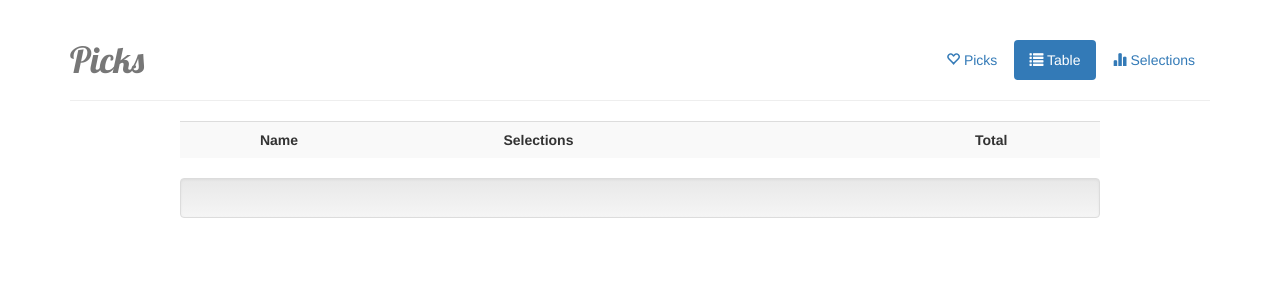
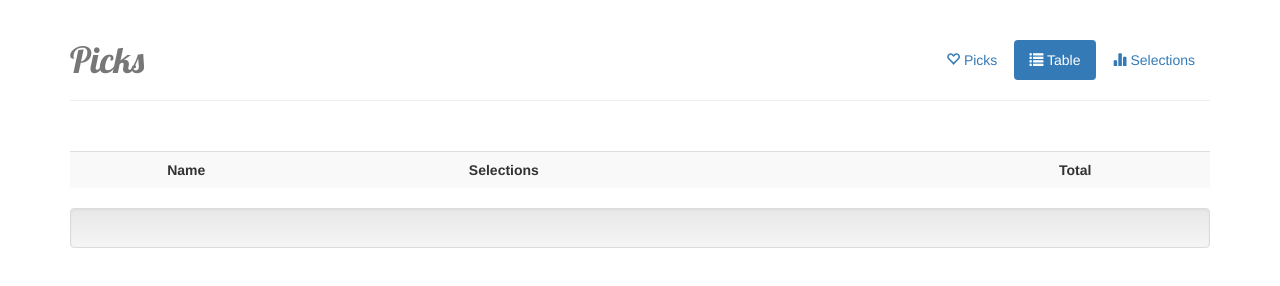
Before and after one commit to jamesmorgan/picks, a plain HTML site: page app/index.html at #/picks in a window 1280 px wide. Drawn offline with nearby package versions, Linux system fonts and the light colour scheme; some packages are replaced by stand-ins of ours; files that its build step writes are made by us from their sources; no server answers; files whose address does not match are found by name.

Commit message:
clearfix

```diff
--- a/app/index.html
+++ b/app/index.html
@@ -68,7 +68,9 @@
 
         <hr/>
 
-        <div ng-view class="col-sm-10 col-sm-offset-1">
+        <div class="col-sm-12">
+            <div ng-view class="row">
+            </div>
         </div>
 
     </div>
--- a/app/partials/table.html
+++ b/app/partials/table.html
@@ -1,4 +1,5 @@
 <h2 class="lobster pull-right">{{ game.name }}</h2>
+<div class="clearfix"></div>
 <div ng-init="loadPicks()">
     <table class="table table-striped">
         <tr>
```
Also changed, not shown: app/partials/picks.html (+4 -4 lines), app/partials/selections.html (+3 -0 lines).
